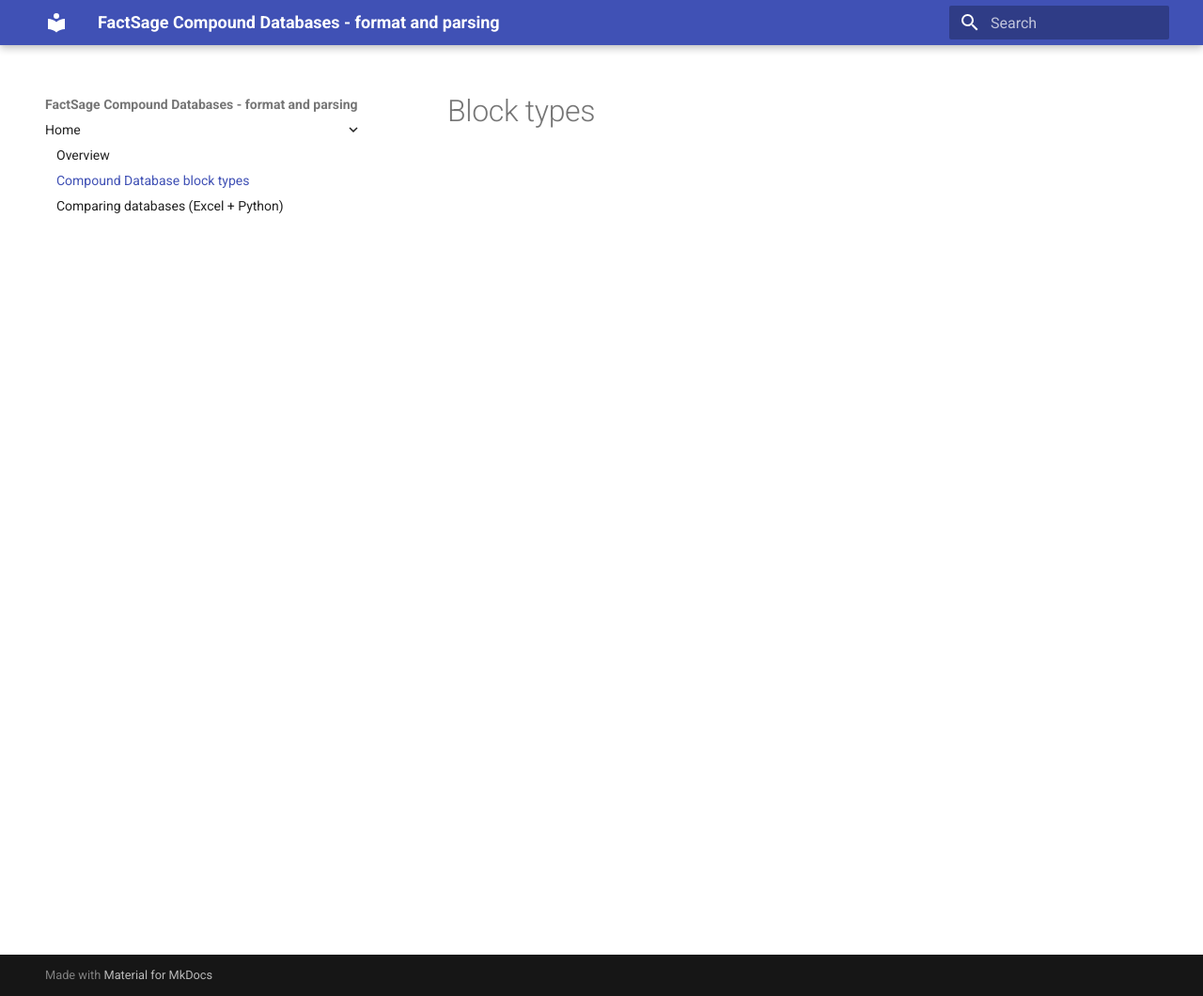
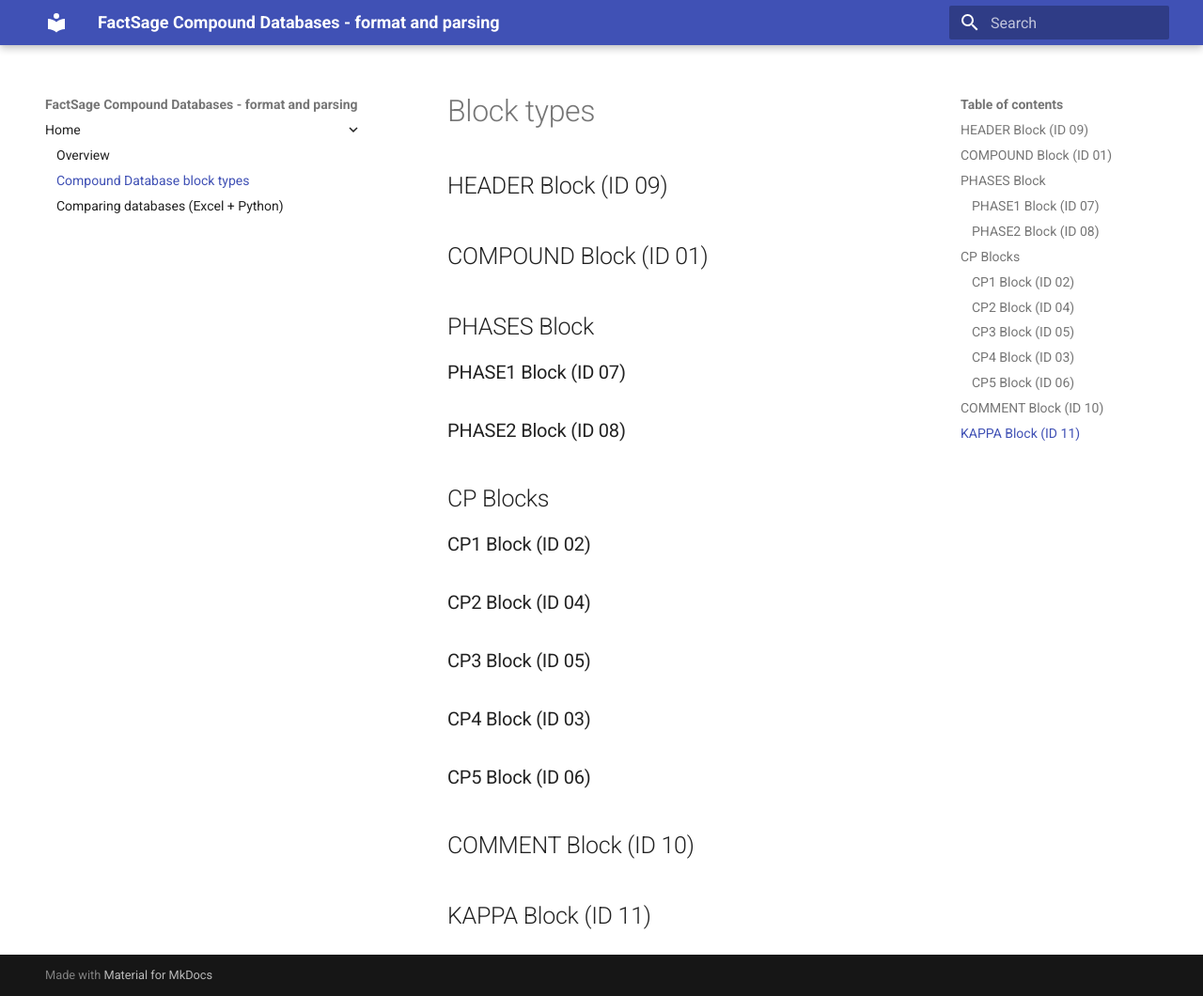
Before and after one commit to evnekdev/factsage-compound-docs, an MkDocs documentation site: the page built from docs/block-types.md, in a window 1280 px wide and 1060 px high. Shown: the whole window at 94% size. Built offline with MkDocs 1.6.1 and Material for MkDocs 9.7.7, drawn with Linux system fonts in a browser that asks for light colours.

Commit message:
Update block-types.md

```diff
--- a/docs/block-types.md
+++ b/docs/block-types.md
@@ -1 +1,29 @@
 # Block types
+
+## HEADER Block (ID 09)
+
+## COMPOUND Block (ID 01)
+
+## PHASES Block
+
+### PHASE1 Block (ID 07)
+
+### PHASE2 Block (ID 08)
+
+## CP Blocks
+
+### CP1 Block (ID 02)
+
+
+### CP2 Block (ID 04)
+
+
+### CP3 Block (ID 05)
+
+### CP4 Block (ID 03)
+
+### CP5 Block (ID 06)
+
+## COMMENT Block (ID 10)
+
+## KAPPA Block (ID 11)
```
